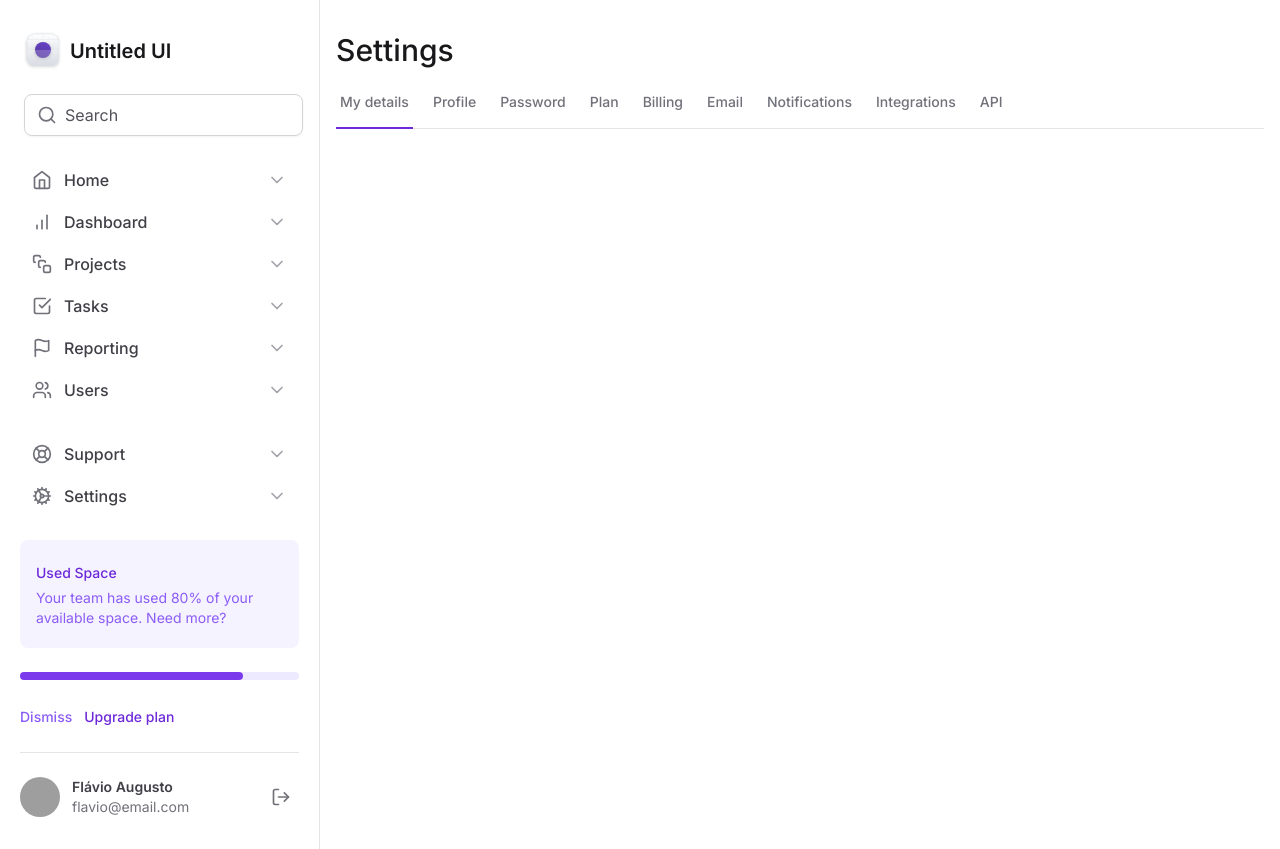
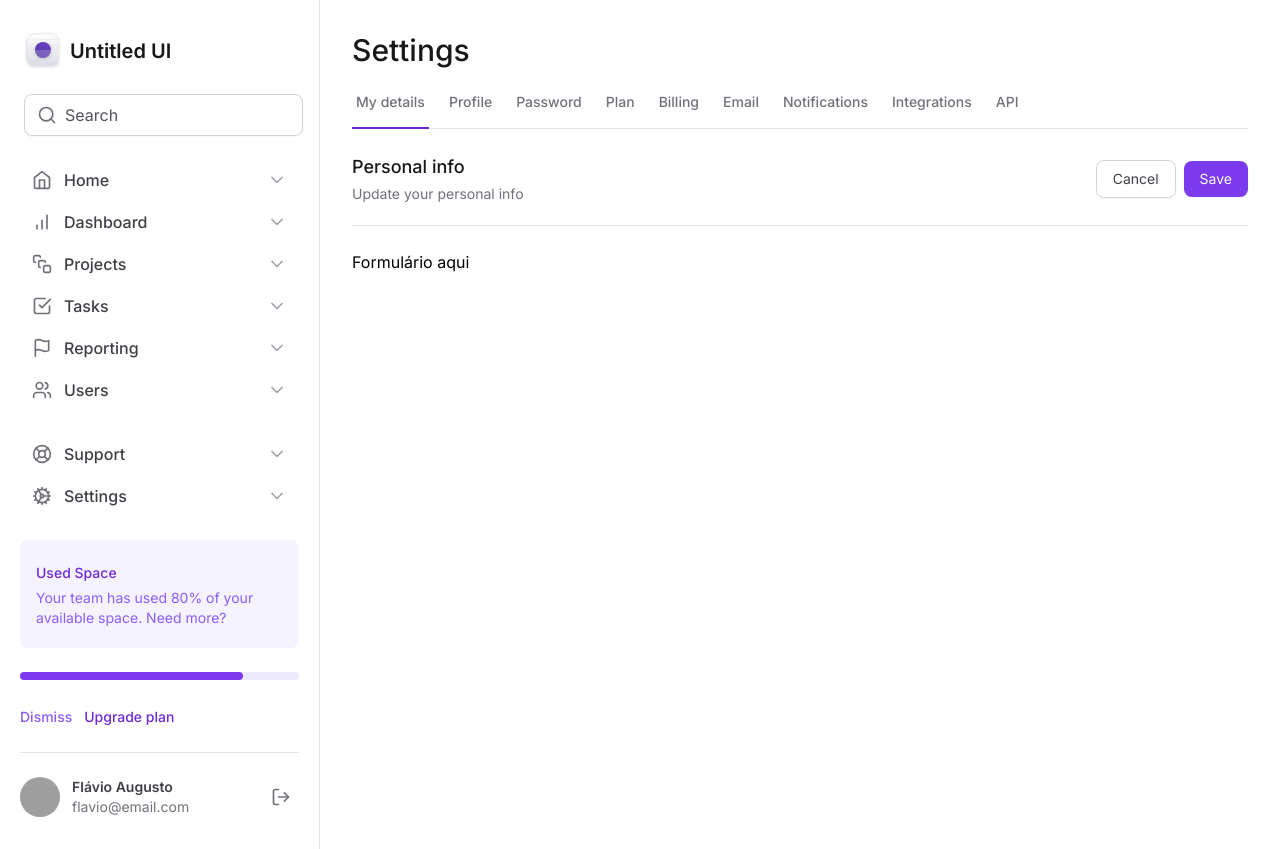
Before and after one commit to flavioaugusto1/tailwind-project, a Next.js app: page / in a window 1280 px wide. Built offline with nearby package versions, Linux system fonts and the light colour scheme; grey boxes are pictures that could not be loaded.

Commit message:
feat(layout): agora está configurada a sessão para salvar o formulário

```diff
--- a/src/app/layout.tsx
+++ b/src/app/layout.tsx
@@ -20,7 +20,7 @@ export default function RootLayout({
       <body className={inter.className}>
         <div className="grid min-h-screen grid-cols-app ">
           <Sidebar />
-          <main className="px-4 pb-12 pt-8">{children}</main>
+          <main className="px-8 pb-12 pt-8">{children}</main>
         </div>
       </body>
     </html>
--- a/src/app/page.tsx
+++ b/src/app/page.tsx
@@ -5,7 +5,36 @@ export default function Home() {
     <>
       <h1 className="text-3xl font-medium text-zinc-900">Settings</h1>
 
-      <SettingsTabs></SettingsTabs>
+      <SettingsTabs />
+
+      <div className="mt-6 flex flex-col">
+        <div className="flex items-center justify-between border-b border-zinc-200 pb-5">
+          <div className="space-y-1">
+            <h2 className="text-lg font-medium text-zinc-900">Personal info</h2>
+            <span className="text-sm text-zinc-500">
+              Update your personal info
+            </span>
+          </div>
+          <div className="flex items-center gap-2">
+            <button
+              type="button"
+              className="rounded-lg border border-zinc-300 px-4 py-2 text-sm text-zinc-700 shadow-sm hover:border-zinc-50"
+            >
+              Cancel
+            </button>
+            <button
+              form="settings"
+              type="submit"
+              className="rounded-lg bg-violet-600 px-4 py-2 text-sm text-white shadow-sm hover:bg-violet-700"
+            >
+              Save
+            </button>
+          </div>
+        </div>
+        <form id="settings" className="mt-6 flex w-full flex-col ">
+          Formulário aqui
+        </form>
+      </div>
     </>
   )
 }
```
